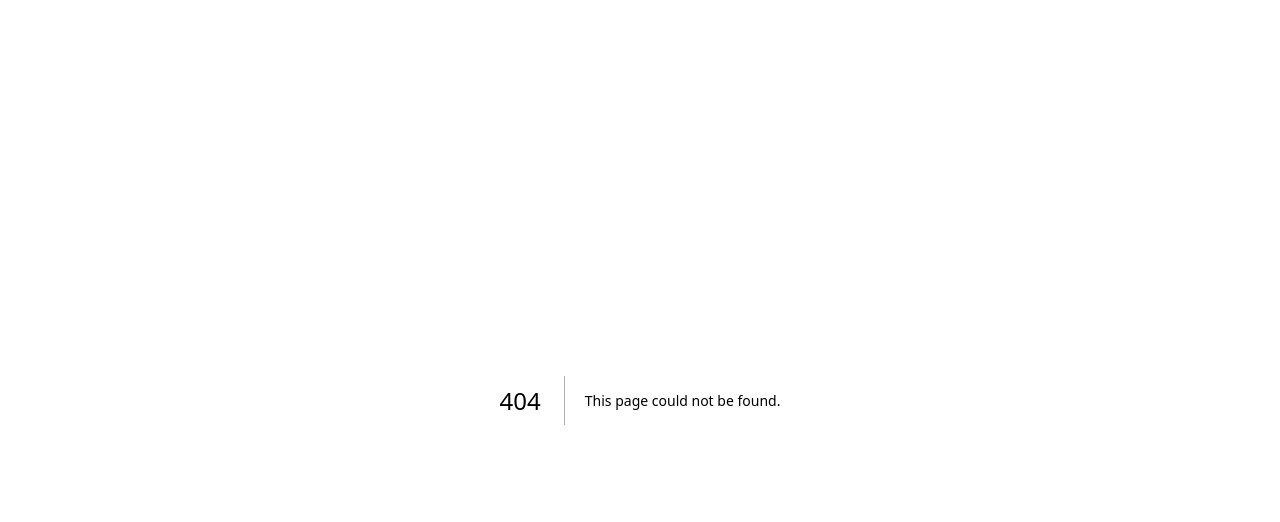
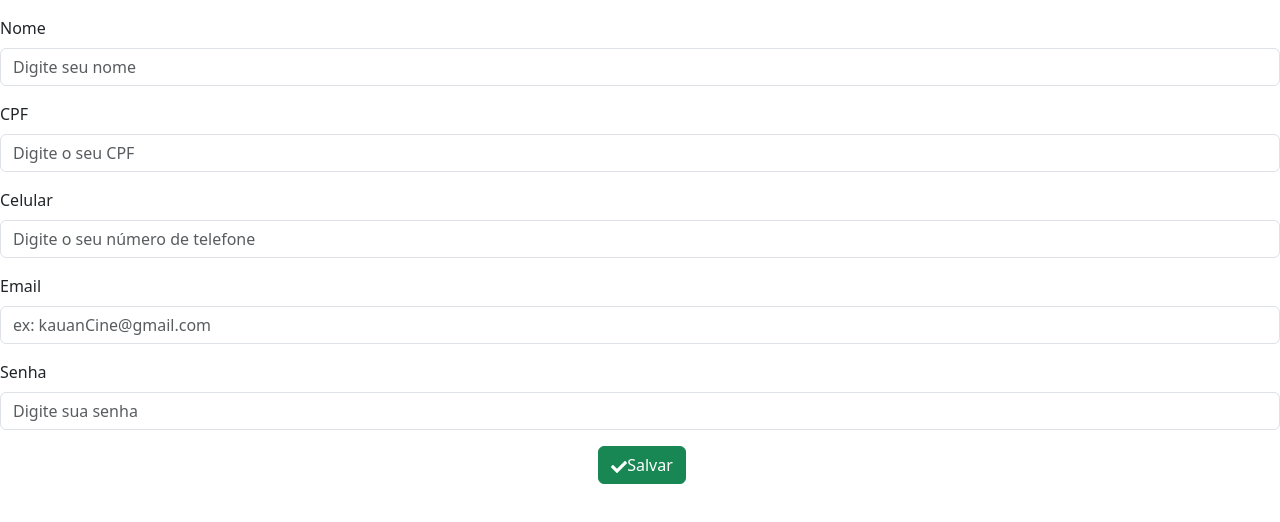
Before and after one commit to Dev-Souza/kauanCine, a Next.js app: page /users/register in a window 1280 px wide. Before the commit this address had no page. Shown: the top 522 px of the page. Built offline with nearby package versions, Linux system fonts and the light colour scheme.

Commit message:
feat: Registro de usuário e autenticação

```diff
--- /dev/null
+++ b/src/app/users/register/page.js
@@ -0,0 +1,88 @@
+'use client'
+
+import { Formik } from "formik";
+import { useRouter } from "next/navigation";
+import { Button, Form } from "react-bootstrap";
+import { FaCheck } from "react-icons/fa";
+import { v4 } from "uuid";
+
+export default function Page() {
+    const route = useRouter()
+
+    const users = [];
+
+    function salvar(dados) {
+        dados.id = v4()
+        users.push(dados)
+        localStorage.setItem('users', JSON.stringify(users))
+        console.log(users);
+        return route.push('/users/login');
+    }
+
+    return (
+        <Formik
+            initialValues={{ nome: '', cpf: '', celular: '', email: '', senha: '' }}
+            onSubmit={values => salvar(values)}
+        >
+            {({
+                values,
+                handleChange,
+                handleSubmit,
+            }) => (
+                <Form className="mt-3">
+                    <Form.Group className="mb-3" controlId="nome">
+                        <Form.Label>Nome</Form.Label>
+                        <Form.Control
+                            type="text"
+                            placeholder="Digite seu nome"
+                            name="nome"
+                            value={values.nome}
+                            onChange={handleChange('nome')}
+                        />
+                    </Form.Group>
+                    <Form.Group className="mb-3" controlId="cpf">
+                        <Form.Label>CPF</Form.Label>
+                        <Form.Control type="text"
+                            placeholder="Digite o seu CPF"
+                            name="cpf"
+                            value={values.cpf}
+                            onChange={handleChange('cpf')}
+                        />
+                    </Form.Group>
+                    <Form.Group className="mb-3" controlId="celular">
+                        <Form.Label>Celular</Form.Label>
+                        <Form.Control type="text"
+                            placeholder="Digite o seu número de telefone"
+                            name="celular"
+                            value={values.celular}
+                            onChange={handleChange('celular')}
+                        />
+                    </Form.Group>
+                    <Form.Group className="mb-3" controlId="email">
+                        <Form.Label>Email</Form.Label>
+                        <Form.Control type="email"
+                            placeholder="ex: kauanCine@gmail.com"
+                            name="email"
+                            value={values.email}
+                            onChange={handleChange('email')}
+                        />
+                    </Form.Group>
+                    <Form.Group className="mb-3" controlId="senha">
+                        <Form.Label>Senha</Form.Label>
+                        <Form.Control type="password"
+                            placeholder="Digite sua senha"
+                            name="senha"
+                            value={values.senha}
+                            onChange={handleChange('senha')}
+                        />
+                    </Form.Group>
+                    <div className="text-center">
+                        <Button variant="success" className="ms-1" onClick={handleSubmit}>
+                            <FaCheck />Salvar
+                        </Button>
+                    </div>
+                </Form>
+            )}
+        </Formik>
+    )
+}
```
Also changed, not shown: src/app/user/form/[[...id]]/page.js (deleted, +0 -7 lines), src/app/user/login/page.js (deleted, +0 -7 lines), src/app/users/login/page.js (added, +66 -0 lines).
